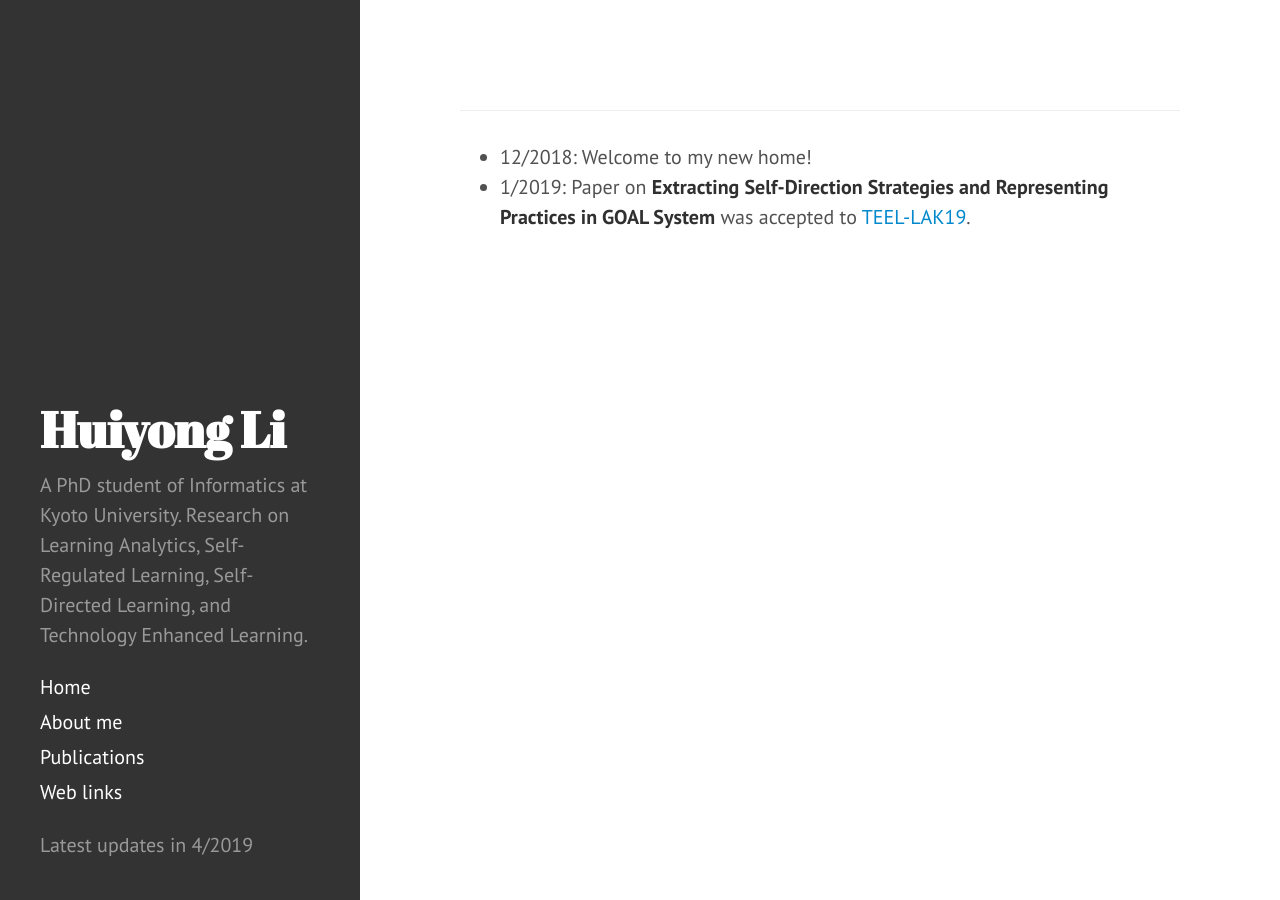
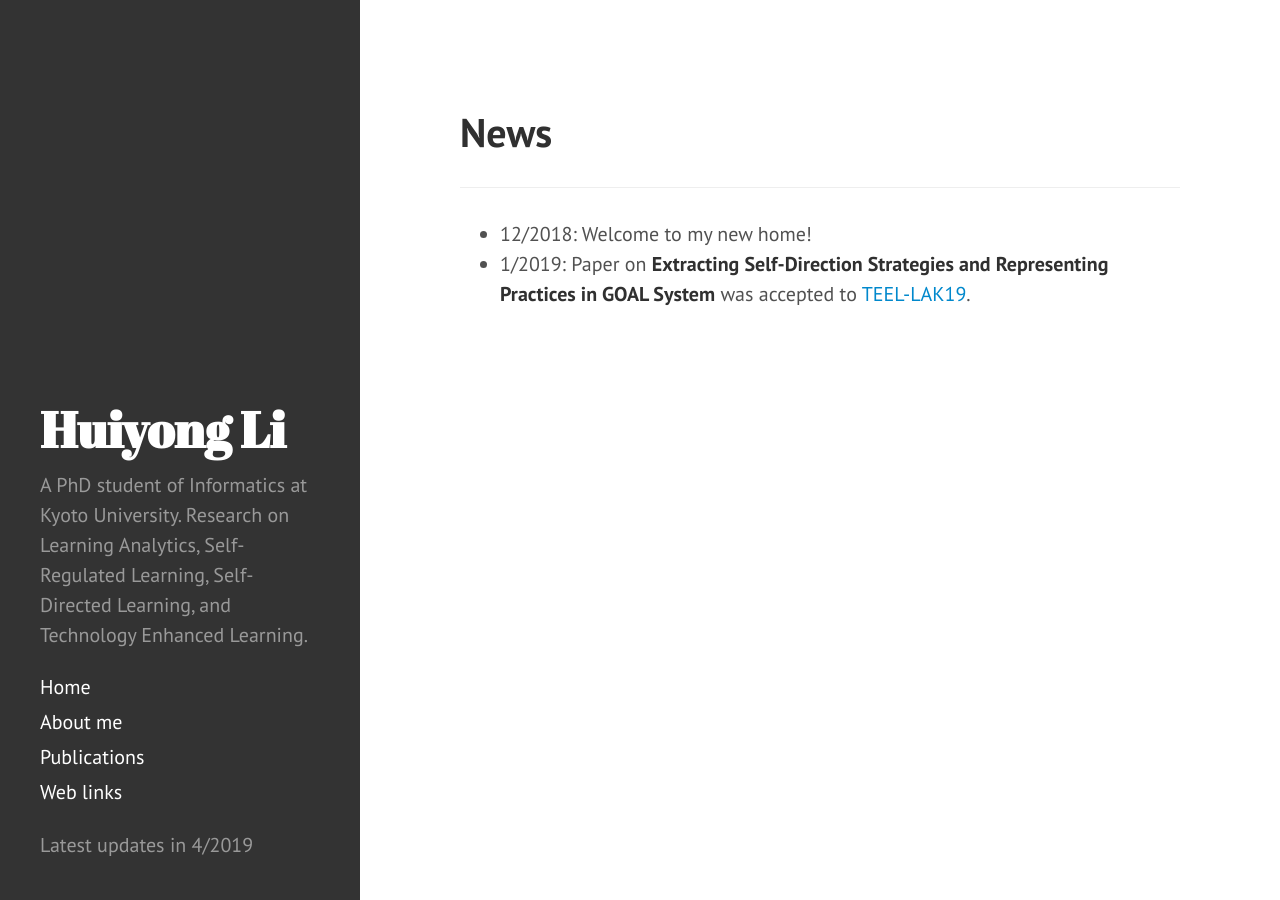
Before and after one commit to li-huiyong/li-huiyong.github.io, a Jekyll site: the page built from index.md, in a window 1280 px wide. Built offline with Jekyll 4.4.1, drawn with Linux system fonts in a browser that asks for light colours; our own code applies the rules of GitHub Pages for plain Markdown files.

Commit message:
Update index.md

```diff
--- a/index.md
+++ b/index.md
@@ -1,7 +1,8 @@
 ---
 layout: index
-title: News
 ---
+
+# <span style="color: #303030;">News</span>
 
 ___
 
```
